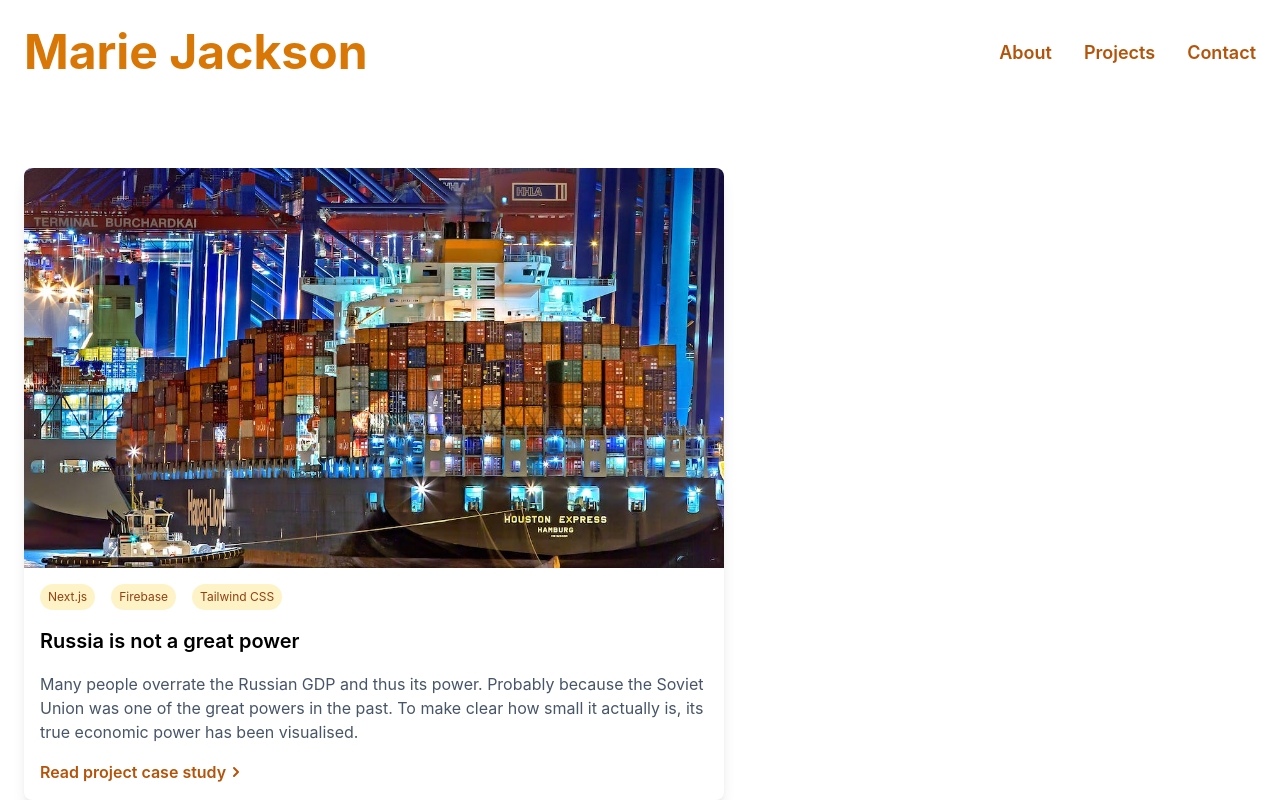
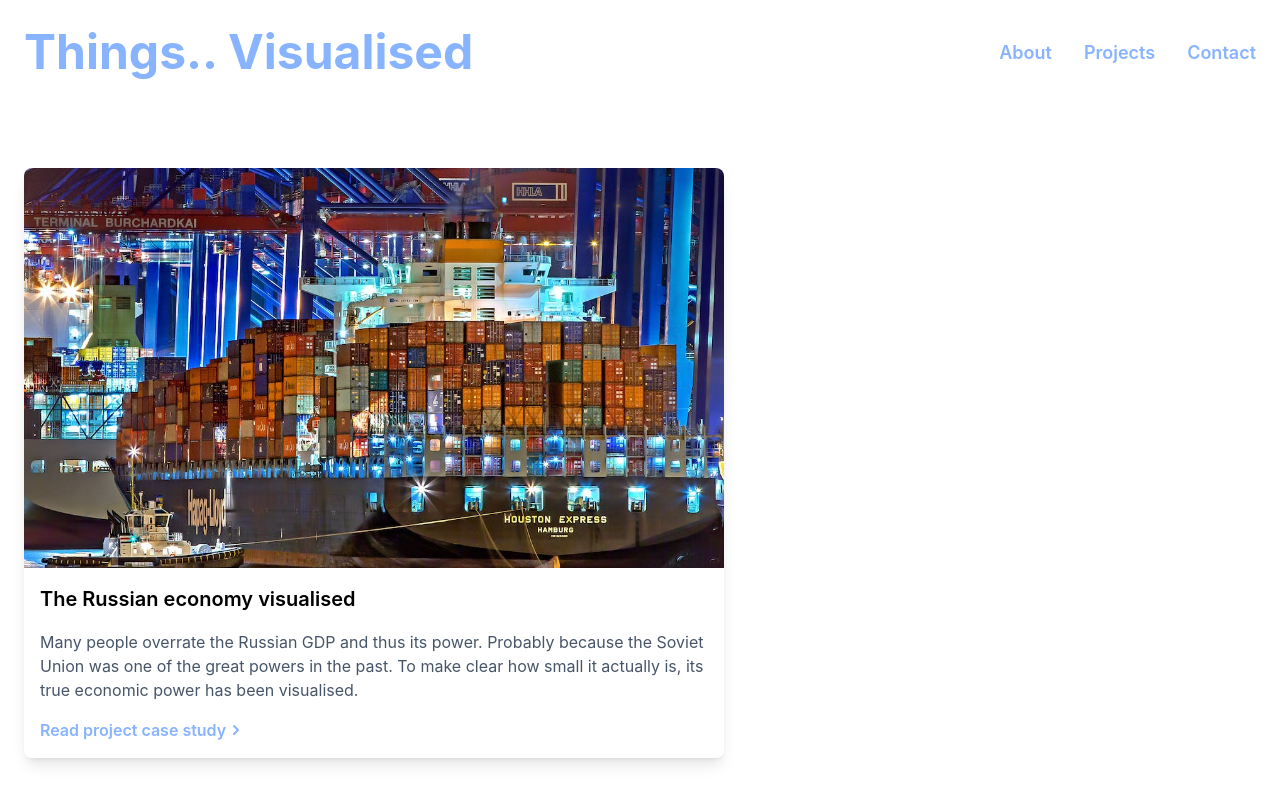
Before and after one commit to MvdZon/concepts-visualised, an Eleventy site: page src/index.njk in a window 1280 px wide. Built offline with nearby package versions, Linux system fonts and the light colour scheme; Eleventy itself is replaced by a stand-in of ours; files that its build step writes are made by us from their sources.

Commit message:
small tweaks

```diff
--- a/public/css/style.css
+++ b/public/css/style.css
@@ -3,10 +3,8 @@
 :root {
     --slate-300: #cbd5e1;
     --slate-600: #475569;
-    --amber-100: #fef3c7;
-    --amber-600: #d97706;
-    --amber-700: #b45309;
-    --amber-800: #92400e;
+    --main-color: #87b3ff;
+
     --box-shadow: 0 10px 15px -3px rgb(0 0 0 / 0.1),
     0 4px 6px -4px rgb(0 0 0 / 0.1);
     --content-padding: 1.5rem;
@@ -121,14 +119,14 @@ h2 {
     font-size: 2.5rem;
     font-weight: 700;
     text-align: center;
-    color: var(--amber-600);
+    color: var(--main-color);
 }
 
 .project__heading {
     padding: 1rem 0;
     font-size: 2.5rem;
     font-weight: 700;
-    color: var(--amber-600);
+    color: var(--main-color);
 }
 
 .project-grid {
@@ -175,19 +173,12 @@ h2 {
     text-decoration: underline;
 }
 
-.project-card__tags {
-    margin-bottom: 1rem;
-    display: flex;
-    gap: 1rem;
-}
-
 .project-card__tag {
     display: flex;
     padding: 0.25rem 0.5rem;
     border-radius: 9999px;
     font-size: 0.75rem;
-    background-color: var(--amber-100);
-    color: var(--amber-800);
+    color: var(--main-color);
 }
 
 .project-card__summary {
@@ -199,7 +190,7 @@ h2 {
     display: inline-flex;
     align-items: center;
     font-weight: 600;
-    color: var(--amber-700);
+    color: var(--main-color);
 }
 
 .project-card__link-icon {
@@ -227,7 +218,7 @@ h2 {
     position: relative;
     margin-bottom: 1rem;
     margin-right: 1rem;
-    color: var(--amber-600);
+    color: var(--main-color);
 }
 
 .header__links {
@@ -235,7 +226,7 @@ h2 {
     gap: 2rem;
     font-size: 1.125rem;
     font-weight: 600;
-    color: var(--amber-700);
+    color: var(--main-color);
 }
 
 .header__link {
@@ -250,7 +241,7 @@ h2 {
     height: 2px;
     width: 100%;
     position: absolute;
-    background-color: var(--amber-700);
+    background-color: var(--main-color);
     transform: scaleX(0);
     transition: transform 0.3s ease 0s;
 }
@@ -263,7 +254,7 @@ h2 {
     padding: 1rem 0;
     font-size: 2.5rem;
     font-weight: 700;
-    color: var(--amber-600);
+    color: var(--main-color);
 }
 
 /* Project Page Styles */
--- a/src/_includes/header.njk
+++ b/src/_includes/header.njk
@@ -1,6 +1,6 @@
 <header class="header container">
     <h1 class="header__title">
-      <a href="/">Marie Jackson</a>
+      <a href="/">Things.. Visualised</a>
     </h1>
     <ul class="header__links">
       <li>
--- a/src/_includes/subject-card.njk
+++ b/src/_includes/subject-card.njk
@@ -3,11 +3,6 @@
       <img class="project__image" src="{{ subject.data.image }}" alt="{{ subject.data.imageAlt }}">
     </div>
     <div class="project-card__body">
-      <div class="project-card__tags">
-        {% for tag in subject.data.tech %}
-          <span class="project-card__tag">{{ tag }}</span>
-        {% endfor %}
-      </div>
       <h3 class="project-card__title">
         <a href="{{ subject.url }}">{{ subject.data.title }}</a>
       </h3>
--- a/src/css/style.css
+++ b/src/css/style.css
@@ -3,10 +3,8 @@
 :root {
     --slate-300: #cbd5e1;
     --slate-600: #475569;
-    --amber-100: #fef3c7;
-    --amber-600: #d97706;
-    --amber-700: #b45309;
-    --amber-800: #92400e;
+    --main-color: #87b3ff;
+
     --box-shadow: 0 10px 15px -3px rgb(0 0 0 / 0.1),
     0 4px 6px -4px rgb(0 0 0 / 0.1);
     --content-padding: 1.5rem;
@@ -121,14 +119,14 @@ h2 {
     font-size: 2.5rem;
     font-weight: 700;
     text-align: center;
-    color: var(--amber-600);
+    color: var(--main-color);
 }
 
 .project__heading {
     padding: 1rem 0;
     font-size: 2.5rem;
     font-weight: 700;
-    color: var(--amber-600);
+    color: var(--main-color);
 }
 
 .project-grid {
@@ -175,19 +173,12 @@ h2 {
     text-decoration: underline;
 }
 
-.project-card__tags {
-    margin-bottom: 1rem;
-    display: flex;
-    gap: 1rem;
-}
-
 .project-card__tag {
     display: flex;
     padding: 0.25rem 0.5rem;
     border-radius: 9999px;
     font-size: 0.75rem;
-    background-color: var(--amber-100);
-    color: var(--amber-800);
+    color: var(--main-color);
 }
 
 .project-card__summary {
@@ -199,7 +190,7 @@ h2 {
     display: inline-flex;
     align-items: center;
     font-weight: 600;
-    color: var(--amber-700);
+    color: var(--main-color);
 }
 
 .project-card__link-icon {
@@ -227,7 +218,7 @@ h2 {
     position: relative;
     margin-bottom: 1rem;
     margin-right: 1rem;
-    color: var(--amber-600);
+    color: var(--main-color);
 }
 
 .header__links {
@@ -235,7 +226,7 @@ h2 {
     gap: 2rem;
     font-size: 1.125rem;
     font-weight: 600;
-    color: var(--amber-700);
+    color: var(--main-color);
 }
 
 .header__link {
@@ -250,7 +241,7 @@ h2 {
     height: 2px;
     width: 100%;
     position: absolute;
-    background-color: var(--amber-700);
+    background-color: var(--main-color);
     transform: scaleX(0);
     transition: transform 0.3s ease 0s;
 }
@@ -263,7 +254,7 @@ h2 {
     padding: 1rem 0;
     font-size: 2.5rem;
     font-weight: 700;
-    color: var(--amber-600);
+    color: var(--main-color);
 }
 
 /* Project Page Styles */
--- a/src/subjects/subject-russia-gdp.njk
+++ b/src/subjects/subject-russia-gdp.njk
@@ -1,14 +1,10 @@
 ---
-title: "Russia is not a great power"
+title: "The Russian economy visualised"
 summary: "Many people overrate the Russian GDP and thus its power. Probably because the Soviet Union was one of the great powers in the past. To make clear how small it actually is, its true economic power has been visualised."
 subtitle: "GDP(Gross Domestic Product) is a number that describes the complete domestic output of a nation, and thus it's economic power.
 This is an incredibly important statistic to determine how powerful a nation is. Although there are some drawbacks(insert tooltip) to using this metric"
 image: /images/russia-gdp-banner.jpg
 imageAlt: "Industry in Russia"
-tech:
-  - "Next.js"
-  - "Firebase"
-  - "Tailwind CSS"
 jsUrl: '/js/subject-russia-gdp.js'
 sources:
     gdp: https://www.imf.org/en/Search#q=world%20gdp%20ranking%202022&sort=relevancy
```
Also changed, not shown: public/about/index.html, public/index.html, public/subjects/index.html, public/subjects/subject-russia-gdp/index.html.
